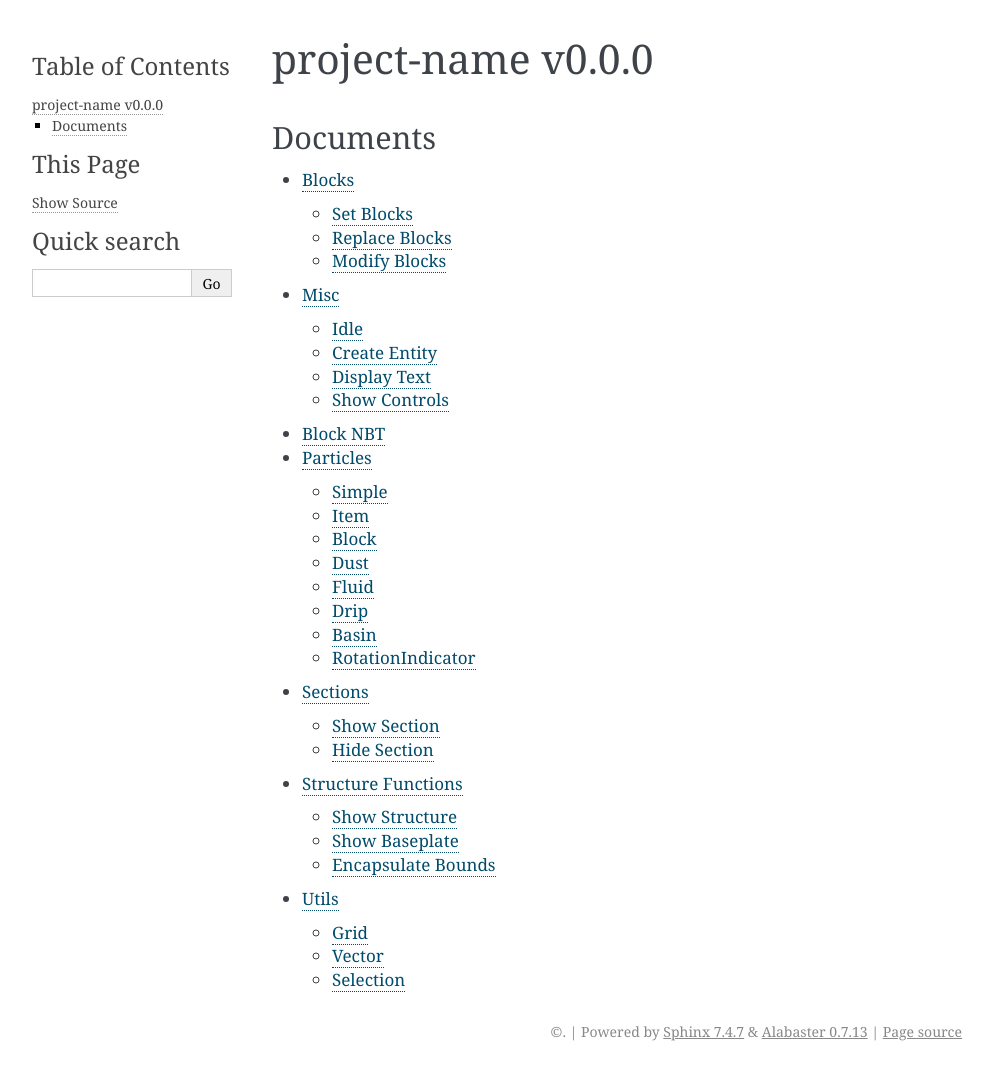
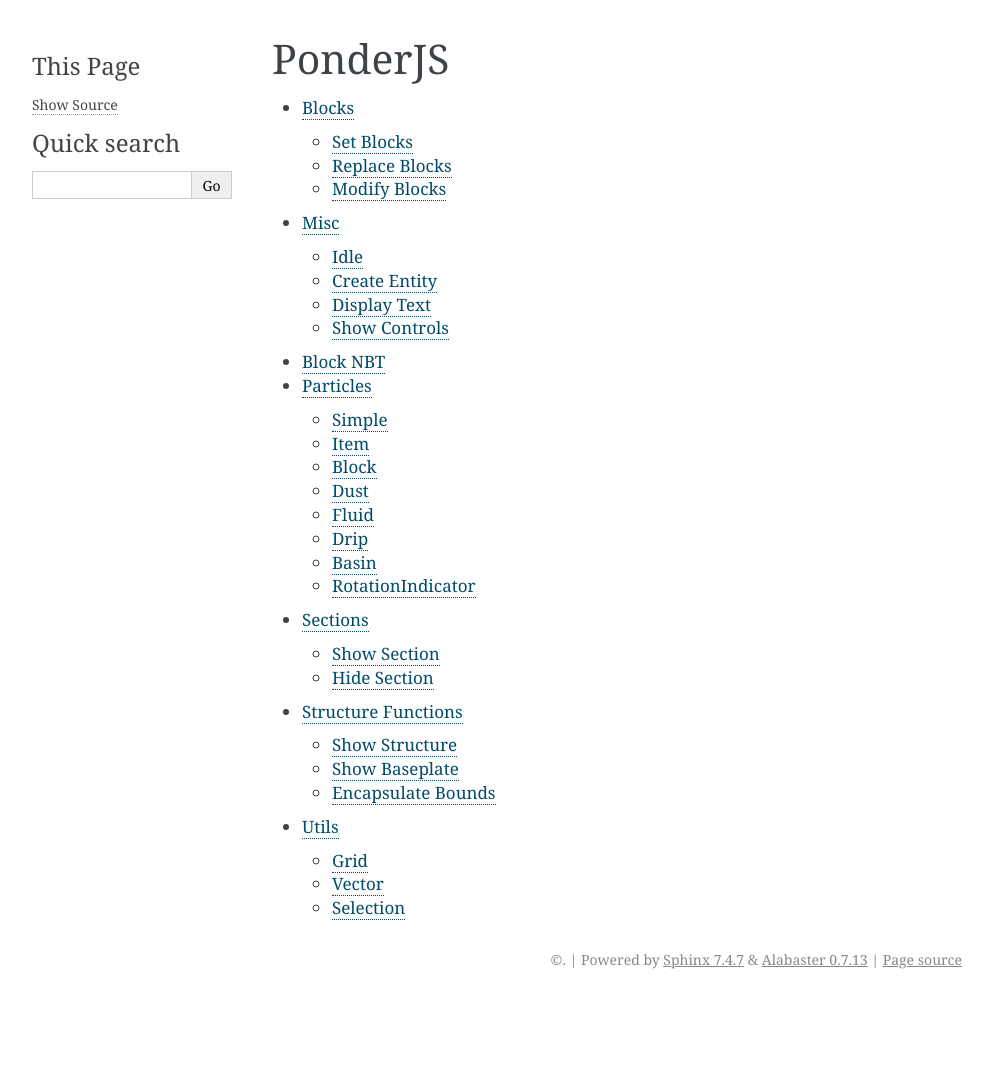
Before and after one commit to Ludi87/ponderjs-docs, a Sphinx documentation site: the page built from docs/README.md, in a window 1280 px wide. Shown: the whole page, without its empty margins (148-1141 px from the left). Built offline with Sphinx 7.4.7, drawn with Linux system fonts in a browser that asks for light colours; after the commit the page ends 999 px from its top, so only the background shows below that.

Commit message:
Update README.md

```diff
--- a/docs/README.md
+++ b/docs/README.md
@@ -1,6 +1,4 @@
-# project-name v0.0.0
-
-## Documents
+# PonderJS
 
 - [Blocks](blocks.md)
   - [Set Blocks](blocks.md#set-blocks)
```
